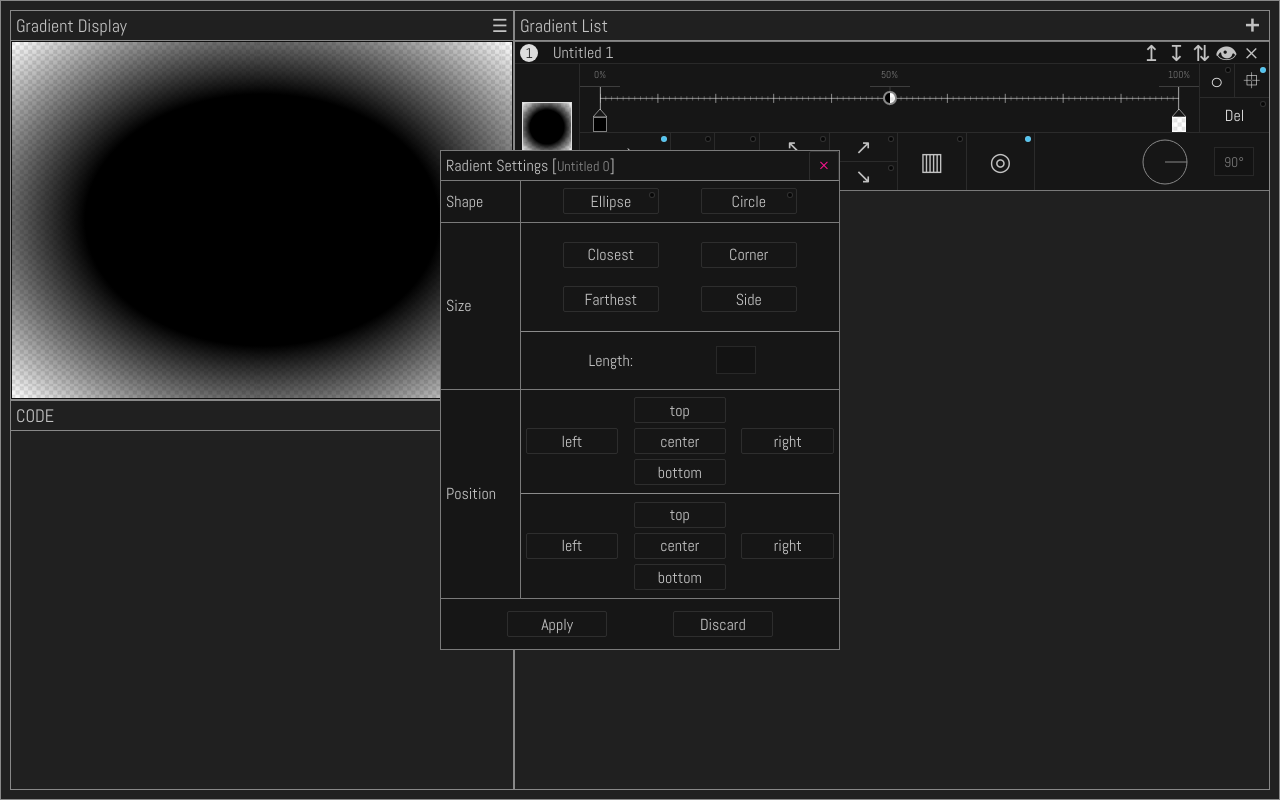
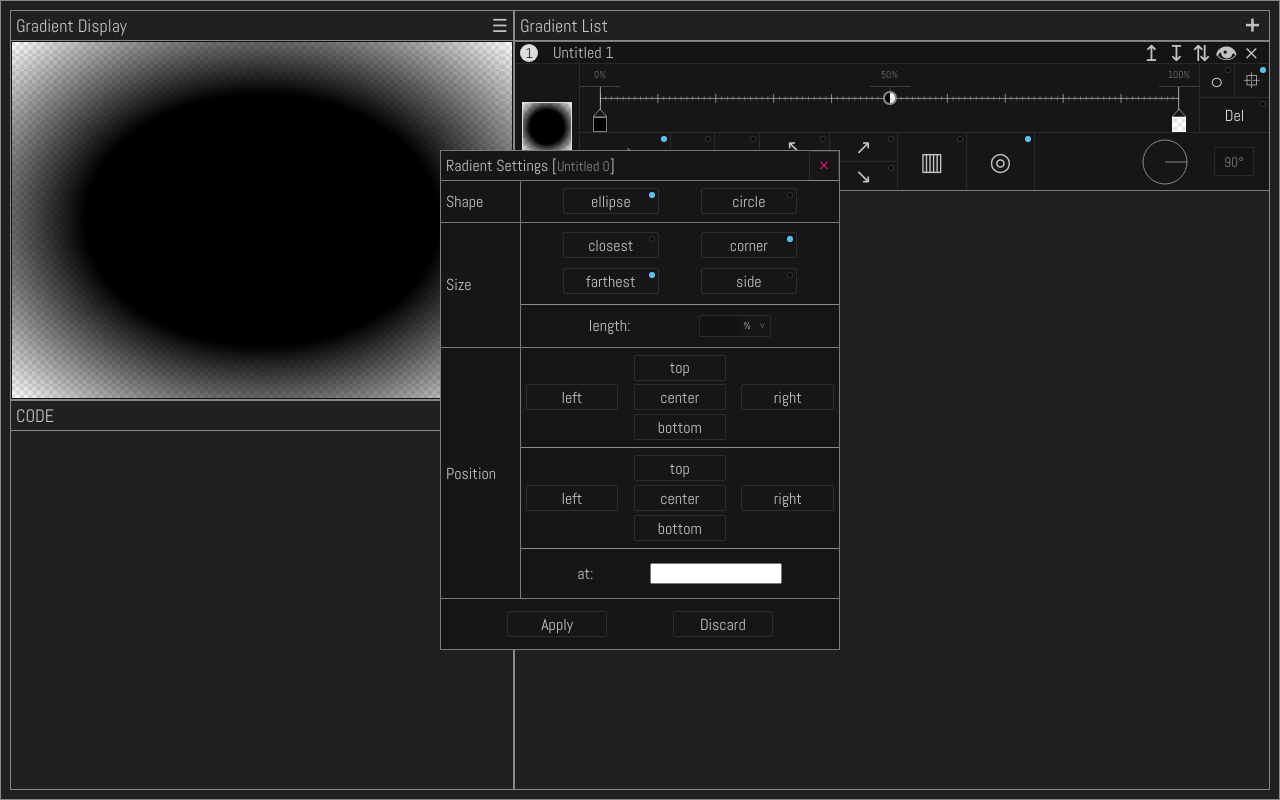
Before and after one commit to tschiboka/colorpicker, a React (Create React App) app: page / in a window 1280 px wide. Both pictures are taken after a click on the button "radial gradient". Built offline with nearby package versions, Linux system fonts and the light colour scheme.

Commit message:
add named sizes and create LengthInput component

```diff
--- /dev/null
+++ b/src/Components/LengthInput/LengthInput.js
@@ -0,0 +1,18 @@
+import React, { Component } from 'react';
+import "./LengthInput.scss";
+
+
+
+export default class LengthInput extends Component {
+    render() {
+        return (
+            <div className="LengthInput">
+                <input type="text" />
+
+                <div>%</div>
+
+                <div>&#709;</div>
+            </div>
+        );
+    }
+}
--- /dev/null
+++ b/src/Components/LengthInput/LengthInput.scss
@@ -0,0 +1,44 @@
+$primarytColor: #c2c2c2;
+$activeBtnBg: #4cc3f1;
+$border: 1px solid rgba(221, 221, 221, 0.1);
+
+.LengthInput {
+    display: flex;
+    justify-content: space-around;
+    //align-items: center;
+    border-radius: 2px;
+    border: 1px solid rgba(221, 221, 221, 0.1);
+    border-bottom: $border;
+    border-top: $border;
+    font-size: 10px;
+    input {
+        max-width: 40px;
+        background: #131313;
+        font-size: 14px;
+        border: none;
+        color: #888;
+        text-align: center;
+    }
+    input:invalid {
+        color: deeppink;
+        box-shadow: none;
+    }
+    & > div {
+        height: 100%;
+        display: flex;
+        justify-content: center;
+        align-items: center;
+        width: 15px;
+        line-height: 20px;
+        &:first-child {
+            border-left: 1px solid rgba(221, 221, 221, 0.1);
+            background: #131313;
+        }
+        &:last-child {
+            color: #888;
+            &:hover {
+                background: rgba(255, 255, 255, 0.1);
+            }
+        }
+    }
+}
--- a/src/Components/RadialSettings/RadialSettings.js
+++ b/src/Components/RadialSettings/RadialSettings.js
@@ -1,10 +1,17 @@
 import React from 'react';
+import LengthInput from "../LengthInput/LengthInput";
 import "./RadialSettings.scss";
 
 
 
 export default function RadialSettings(props) {
     const gradient = props.gradients[props.index];
+    const shape = gradient.radial.shape;
+    const size = gradient.radial.size;
+    const isSizeNamed = /^(closest|farthest)-(side|corner)$/g.test(size);
+    const sizeNamed = isSizeNamed ? size.split("-") : [];
+    console.log(sizeNamed);
+
     console.log("SETTINGS", gradient)
 
 
@@ -39,16 +46,16 @@ export default function RadialSettings(props) {
                     <div>Shape</div>
 
                     <div className="RadialSettings__shape-btns">
-                        <button onClick={() => updateGradientPropertyTo("shape", gradient.radial.shape === "ellipse" ? "" : "ellipse")}>
-                            Ellipse
+                        <button onClick={() => updateGradientPropertyTo("shape", "ellipse")}>
+                            ellipse
 
-                            <div className={`btn--${gradient.radial.shape === "ellipse" ? "active" : "inactive"}`}></div>
+                            <div className={`btn--${shape === "ellipse" ? "active" : "inactive"}`}></div>
                         </button>
 
-                        <button onClick={() => updateGradientPropertyTo("shape", gradient.radial.shape === "circle" ? "" : "circle")}>
-                            Circle
+                        <button onClick={() => updateGradientPropertyTo("shape", "circle")}>
+                            circle
 
-                            <div className={`btn--${gradient.radial.shape === "circle" ? "active" : "inactive"}`}></div>
+                            <div className={`btn--${shape === "circle" ? "active" : "inactive"}`}></div>
                         </button>
                     </div>
                 </div>
@@ -59,21 +66,34 @@ export default function RadialSettings(props) {
                     <div className="RadialSettings__size-btns">
                         <div className="RadialSettings__size-btns__named">
                             <div>
-                                <button>Closest</button>
+                                <button onClick={() => updateGradientPropertyTo("size", "closest-" + sizeNamed[1])}>
+                                    closest
+                                    <div className={`btn--${sizeNamed[0] === "closest" ? "active" : "inactive"}`}></div>
+                                </button>
 
-                                <button>Corner</button>
+                                <button onClick={() => updateGradientPropertyTo("size", sizeNamed[0] + "-corner")}>
+                                    corner
+                                    <div className={`btn--${sizeNamed[1] === "corner" ? "active" : "inactive"}`}></div>
+                                </button>
                             </div>
 
                             <div>
-                                <button>Farthest</button>
+                                <button onClick={() => updateGradientPropertyTo("size", "farthest-" + sizeNamed[1])}>
+                                    farthest
+                                    <div className={`btn--${sizeNamed[0] === "farthest" ? "active" : "inactive"}`}></div>
+                                </button>
 
-                                <button>Side</button>
+                                <button onClick={() => updateGradientPropertyTo("size", sizeNamed[0] + "-side")}>
+                                    side
+                                    <div className={`btn--${sizeNamed[1] === "side" ? "active" : "inactive"}`}></div>
+                                </button>
                             </div>
                         </div>
 
                         <div className="RadialSettings__size-btns__length">
-                            Length:
-                        <input type="text" />
+                            length:
+
+                            <LengthInput />
                         </div>
                     </div>
                 </div>
@@ -117,6 +137,9 @@ export default function RadialSettings(props) {
                                 <button>bottom</button>
                             </div>
                         </div>
+                        <div>
+                            at:<input type="text" />
+                        </div>
                     </div>
                 </div>
             </div>
--- a/src/Components/RadialSettings/RadialSettings.scss
+++ b/src/Components/RadialSettings/RadialSettings.scss
@@ -18,7 +18,6 @@ $border: 1px solid rgba(221, 221, 221, 0.1);
         background: transparent;
         color: $primarytColor;
         font-size: 16px;
-        border: none;
         border: 1px solid rgba(255, 255, 255, 0.1);
         border-radius: 2px;
         cursor: pointer;
@@ -68,8 +67,8 @@ $border: 1px solid rgba(221, 221, 221, 0.1);
             width: 100%;
             display: flex;
             &:nth-child(1) { height: 10%; }
-            &:nth-child(2) { height: 40%; }
-            &:nth-child(3) { height: 50%; }
+            &:nth-child(2) { height: 30%; }
+            &:nth-child(3) { height: 60%; }
             &:not(:last-child) {
                 border-bottom: 1px solid rgba(221, 221, 221, 0.5);
             }
@@ -120,22 +119,6 @@ $border: 1px solid rgba(221, 221, 221, 0.1);
                     display: flex;
                     justify-content: space-evenly;
                     align-items: center;
-                    input {
-                        margin: 0 15px;
-                        height: 50%;
-                        max-width: 40px;
-                        background: #131313;
-                        font-size: 14px;
-                        border: 1px solid rgba(221, 221, 221, 0.1);
-                        border-bottom: $border;
-                        border-top: $border;
-                        color: #ddd;
-                        text-align: center;
-                    }
-                    input:invalid {
-                        color: deeppink;
-                        box-shadow: none;
-                    }
                 }
             }
             .RadialSettings__position-btns {
@@ -144,9 +127,9 @@ $border: 1px solid rgba(221, 221, 221, 0.1);
                 flex-direction: column;
                 justify-content: space-evenly;
                 align-items: center;
-                & > div {
+                & > div:first-child, & > div:nth-child(2) {
                     width: 100%;
-                    height: 50%;
+                    height: 40%;
                     padding: 5px;
                     &:first-child { border-bottom: 1px solid rgba(255, 255, 255, 0.5); }
                     & > div {
@@ -164,7 +147,6 @@ $border: 1px solid rgba(221, 221, 221, 0.1);
                             }
                         }
                         &:nth-child(2) {
-                            //background: blue;
                             justify-content: space-between;
                             button {
                                 width: 30%;
@@ -178,6 +160,14 @@ $border: 1px solid rgba(221, 221, 221, 0.1);
                         }
 
                     }
+                }
+                & > div:last-child {
+                    border-top: 1px solid rgba(255, 255, 255, 0.5);
+                    display: flex;
+                    justify-content: space-evenly;
+                    align-items: center;
+                    width: 100%;
+                    height: 20%;
                 }
             }
         }
--- a/src/functions/gradient.js
+++ b/src/functions/gradient.js
@@ -56,8 +56,10 @@ export function gradientObjsToStr(gradientArray) {
             if (grad.type === "linear") return `${prefix}(${angle}${colorStops})`;
 
             if (grad.type === "radial") {
-                const shape = grad.radial.shape ? grad.radial.shape + ", " : "";
-                const gradientStr = `radial-gradient(${shape}${colorStops})`;
+                const shape = grad.radial.shape ? grad.radial.shape + " " : "";
+                const size = grad.radial.size ? grad.radial.size + " " : "";
+                const shapeAndSize = (shape || size) ? shape + size + ", " : "";
+                const gradientStr = `radial-gradient(${shapeAndSize}${colorStops})`;
 
                 console.log(gradientStr);
                 return gradientStr;
@@ -87,8 +89,9 @@ const defaultGradientObj = {
         },
     ],
     radial: {
-        shape: undefined,
-        length: undefined,
+        shape: "ellipse",
+        size: "farthest-corner",
+        positio: ["center", "center"]
     }
 };
 
```
